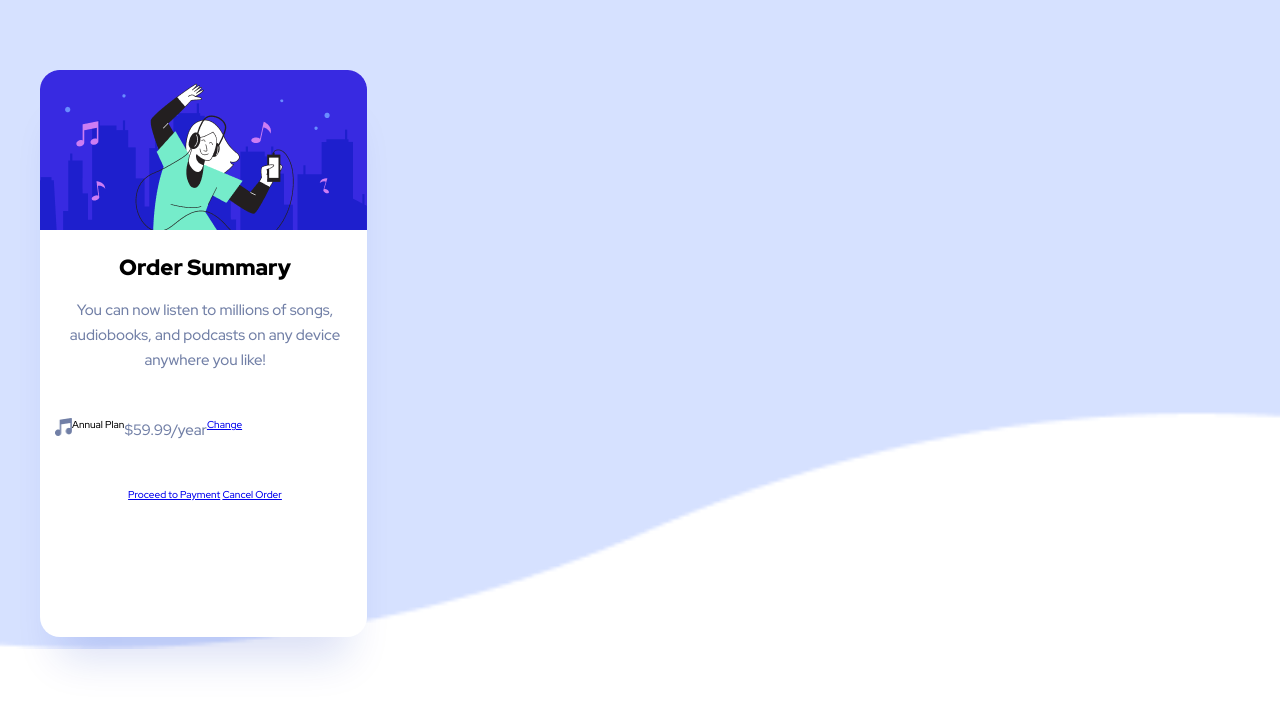
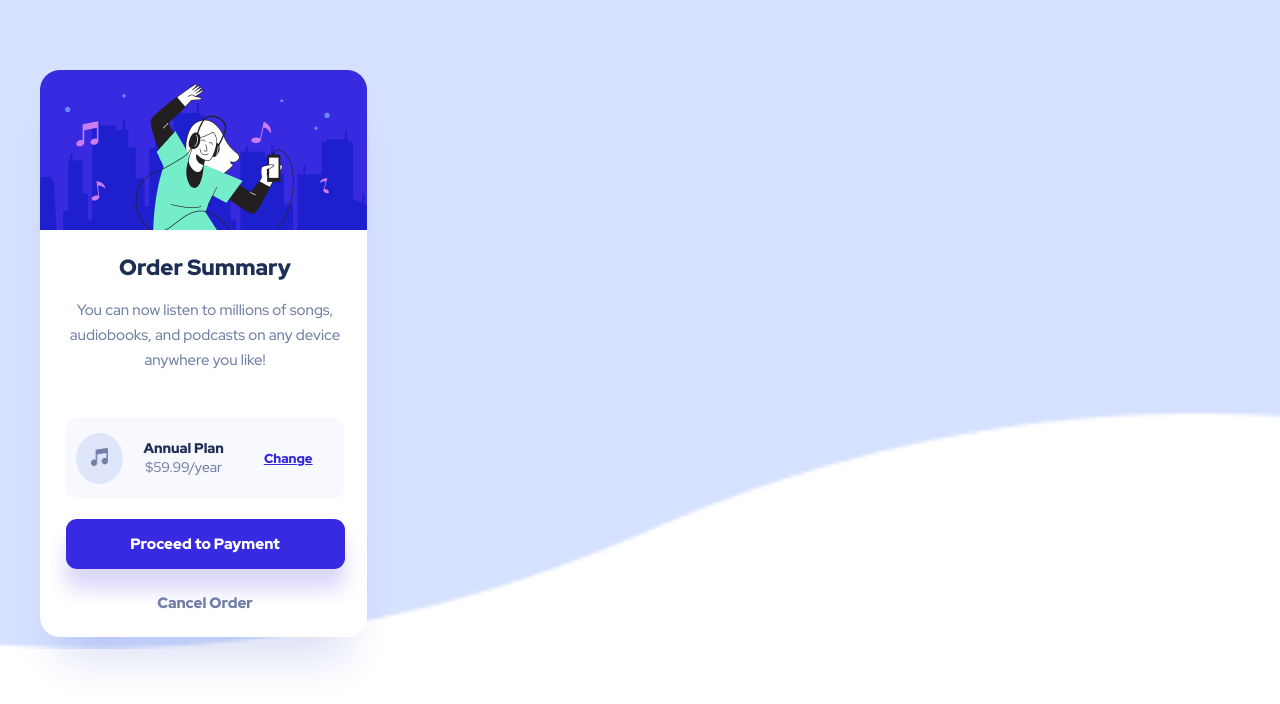
Before and after one commit to natsmarinho/music-app, a plain HTML site: page index.html in a window 1280 px wide. Drawn offline with Linux system fonts and the light colour scheme.

Commit message:
Estilo adicionado e finalizado

```diff
--- a/index.html
+++ b/index.html
@@ -21,11 +21,15 @@
             <p>You can now listen to millions of songs, audiobooks, and podcasts on any device anywhere you like!</p>
 
             <div class="plan">
-                <img src="./src/imagens/Path.png">
+               <span> <img src="./src/imagens/Path.png">
+                </span>
 
-                <h2>Annual Plan</h2>
 
-                <p>$59.99/year</p>
+                <div class="info-price">
+                    <h2>Annual Plan</h2>
+
+                    <p>$59.99/year</p>>
+                </div>
 
                  <a href="#" target="_blank">Change</a>
             </div>
--- a/src/style.css
+++ b/src/style.css
@@ -4,6 +4,7 @@
     font-size: 62.5%;
     font-family: 'Red Hat Display', sans-serif;
     --color-text: #717FA6;
+    --title-color: #1F2E55;
 }
 
 .back-img{
@@ -37,6 +38,7 @@
     font-size: 2.2rem;
     font-weight: 900;
     margin-bottom: 1.6rem;
+    color: var(--title-color);
 }
 
 .about p{
@@ -48,9 +50,79 @@
 
 .plan{
     display: flex;
+    justify-content: center;
+    align-items: center;
+    background-color: #F7F9FF;
+    width: 27.9rem;
+    height: 8.1rem;
+    margin-left: 1rem;
+    border-radius: 1.1rem;
+    margin-bottom: 2rem;
 }
 
 .plan img{
     width: 1.7rem;
     height: 1.8rem;
+
 }
+.plan span{
+    background-color: #DFE6FB;
+    padding: 1.5rem;
+    border-radius: 50%;
+    margin-left: -2rem;
+}
+
+.info-price{
+    padding-left: 2rem;
+    margin-top: 5.5rem;
+    padding-right: 4rem;
+}
+
+.info-price h2{
+    color: var(--title-color);
+    font-size: 1.4rem;
+    line-height: 1.4rem;
+    font-weight: 900;
+}
+
+.info-price p{
+    color: var(--color-text);
+    font-size: 1.4rem;
+    line-height: 1.4rem;
+    margin-top: .5rem;
+}
+
+.plan a{
+    color: #382AE1;
+    font-size: 1.3rem;
+    line-height: 1.7rem;
+    font-weight: 700;
+}
+
+.payment-btn{
+    display: flex;
+    flex-direction: column;
+    gap: 2.4rem;
+    align-items: center;
+}
+
+.payment-btn a{
+    text-decoration: none;
+}
+
+.payment-btn a:nth-child(1){
+    color: #fff;
+    background-color: #382AE1;
+    box-shadow: 0px 20px 20px rgba(56, 42, 225, 0.190291);
+    font-size: 1.5rem;
+    font-weight: 900;
+    width: 27.9rem;
+    border-radius: 1.1rem;
+    padding-block: 1.5rem;
+}
+
+.payment-btn a:nth-child(2){
+    font-size: 1.5rem;
+    color: var(--color-text);
+    font-weight: 900;
+}
```
